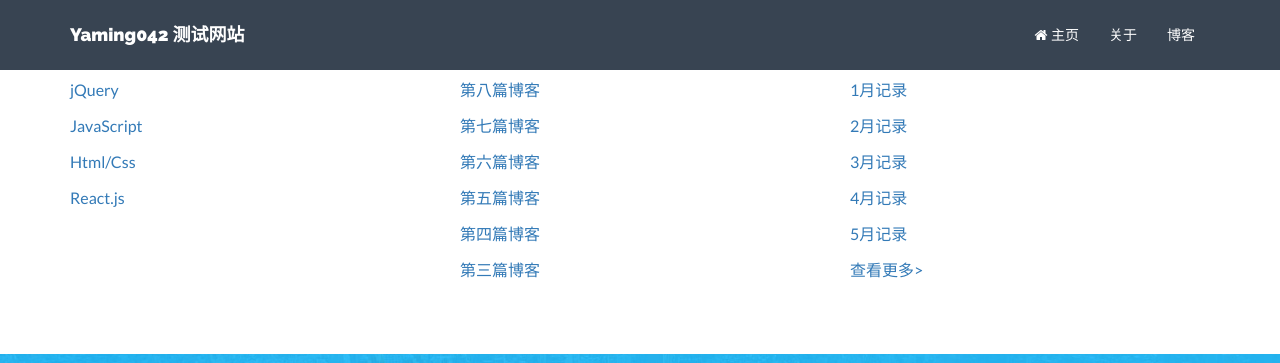
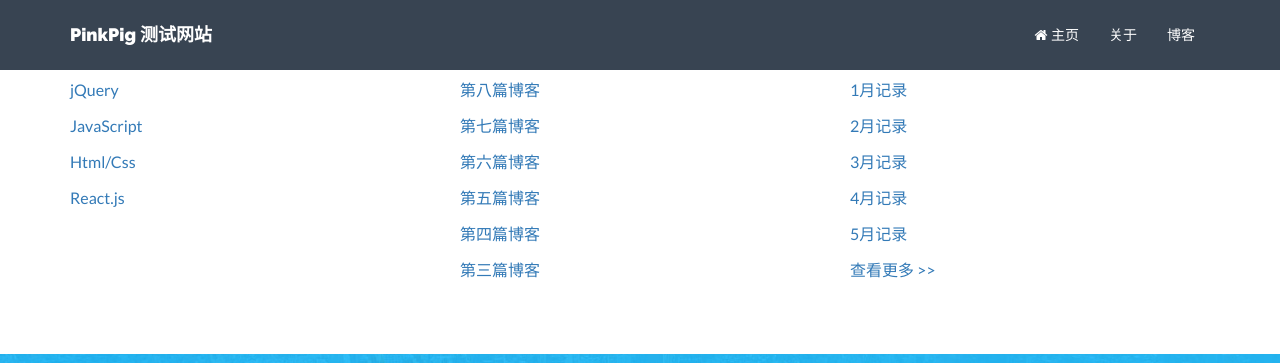
Before and after one commit to yaming042/yaming042.github.io, a Jekyll site: the page built from index.html, in a window 1280 px wide and 900 px high, scrolled down 880 px. Shown: the top 363 px of the window. Built offline with Jekyll 4.4.1, drawn with Linux system fonts in a browser that asks for light colours.

Commit message:
chagne name and add icon

```diff
--- a/_includes/_head.html
+++ b/_includes/_head.html
@@ -4,7 +4,8 @@
     <meta http-equiv="X-UA-Compatible" content="IE=edge,chrome=1"/>
     <meta charset="UTF-8">
 
-    <title>Yaming042 - {{ page.title }}</title>
+    <title>PinkPig-{{ page.title }}</title>
+    <link rel="shortcut icon" href="{{ site.baseurl }}/public/img/icon.ico">
 
     <link rel="stylesheet" type="text/css" href="{{ site.baseurl }}/public/css/bootstrap.min.css">
     <link rel="stylesheet" type="text/css" href="{{ site.baseurl }}/public/css/font-awesome.min.css">
--- a/_includes/_header.html
+++ b/_includes/_header.html
@@ -8,7 +8,7 @@
                 <span class="icon-bar"></span>
                 <span class="icon-bar"></span>
             </button>
-            <a class="navbar-brand" href="/">Yaming042 测试网站</a>
+            <a class="navbar-brand" href="/">PinkPig 测试网站</a>
         </div>
         <div class="navbar-collapse collapse navbar-right">
             <ul class="nav navbar-nav">
--- a/index.html
+++ b/index.html
@@ -65,7 +65,7 @@
             <p><a class="post-link light-daily" href="javascript:;">3月记录</a></p>
             <p><a class="post-link light-daily" href="javascript:;">4月记录</a></p>
             <p><a class="post-link light-daily" href="javascript:;">5月记录</a></p>
-            <p><a class="post-link" href="/err_record/">查看更多&gt;</a></p>
+            <p><a class="post-link" href="/err_record/">查看更多&nbsp;&gt;&gt;</a></p>
         </div>
     </div>
 </div>
```
Also changed, not shown: public/img/icon.png (added).
